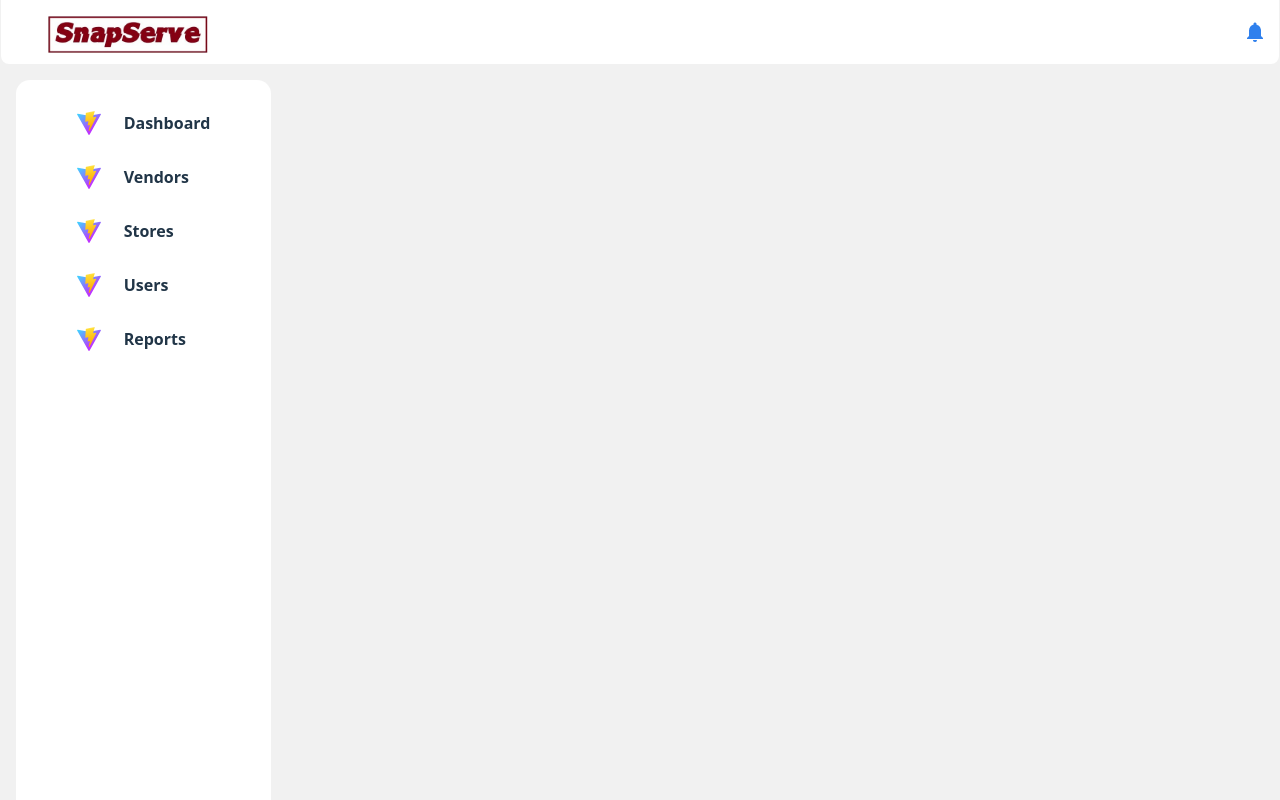
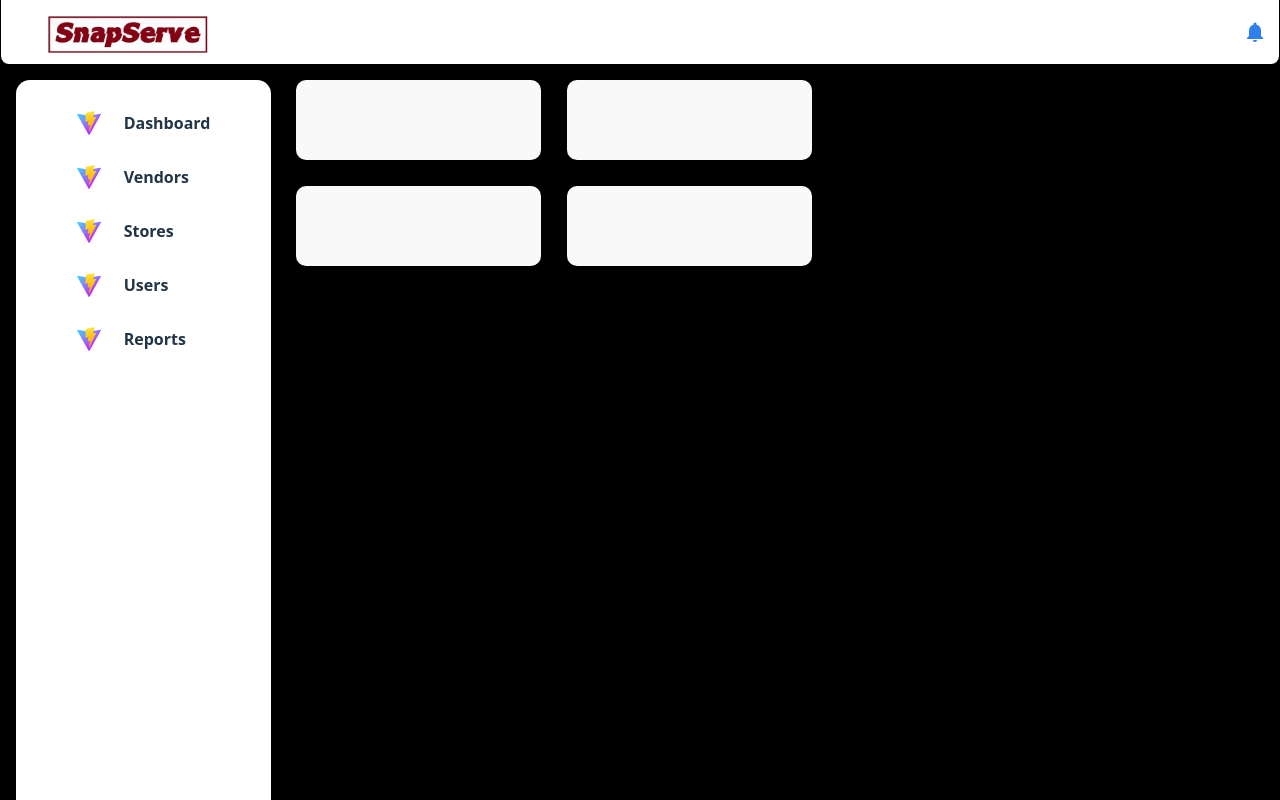
Before and after one commit to mhalcoian/SnapServe---Admin, a React (Vite) app: page / in a window 1280 px wide. Shown: the top 800 px of the page. Built offline with nearby package versions, Linux system fonts and the light colour scheme.

Commit message:
naa sa kunoy e save

```diff
--- a/src/components/sections/dashboard.jsx
+++ b/src/components/sections/dashboard.jsx
@@ -10,28 +10,37 @@
     <div className="menu">
         <div className="menu-list">
             <div className='navigation'>
-                <img className='menu-icons' src='vite.svg'/>
+                <img className='menu-icon' src='vite.svg'/>
                 <p>Dashboard</p>
             </div>
             <div className='navigation'>
-                <img className='menu-icons' src='vite.svg'/>
+                <img className='menu-icon' src='vite.svg'/>
                 <p>Vendors</p>
             </div>
             <div className='navigation'>
-                <img className='menu-icons' src='vite.svg'/>
+                <img className='menu-icon' src='vite.svg'/>
                 <p>Stores</p>
             </div>
             <div className='navigation'>
-                <img className='menu-icons' src='vite.svg'/>
+                <img className='menu-icon' src='vite.svg'/>
                 <p>Users</p>
             </div>
             <div className='navigation'>
-                <img className='menu-icons' src='vite.svg'/>
+                <img className='menu-icon' src='vite.svg'/>
                 <p>Reports</p>
             </div>
         </div>
         <button id="logout-btn">LOG OUT</button>
     </div>
+     <div className="dashboard">
+        <div className='card'></div>
+        <div className='card'></div>
+        <div className='card'></div>
+        <div className='card'></div>
+     </div>
+     <div className='statistics'>
+
+     </div>
     </div>
 
 }
--- a/src/css/App.css
+++ b/src/css/App.css
@@ -1,5 +1,5 @@
 #root{
-  background-color: #f1f1f1;
+  background-color: #000000;
 }
 .card {
   padding: 2em;
--- a/src/css/dashboard.css
+++ b/src/css/dashboard.css
@@ -28,7 +28,7 @@
     justify-items: center;
     align-content: space-between;
 }
-.container > div.content{
+.content{
     grid-area: content;
     margin: 20px 20px 20px 0px;
     background-color: #FFFFFF;
@@ -61,7 +61,7 @@
     align-items: center;
     margin: 0;
 }
-.menu-icons{
+.menu-icon{
     height: 24px;
     width: 24px;
     padding-right: 23px;
@@ -79,3 +79,24 @@
     padding-top: 5px;
     margin-bottom: 22px;
 }
+.dashboard {
+  grid-area: content;
+  display: grid;
+  grid-template-columns: repeat(2, 1fr);
+  gap: 26px;
+  height: 186px;
+  width: 516px;
+  margin: 16px 16px 16px 0px;
+}
+.card{
+  display: flex;
+  justify-content: space-between;
+  align-items: center;
+  background-color: #f9f9f9;
+  border-radius: 10px;
+  font-weight: bold;
+  font-size: 16px;
+}
+.statistics{
+    background-color: #FFFFFF;
+}
```
